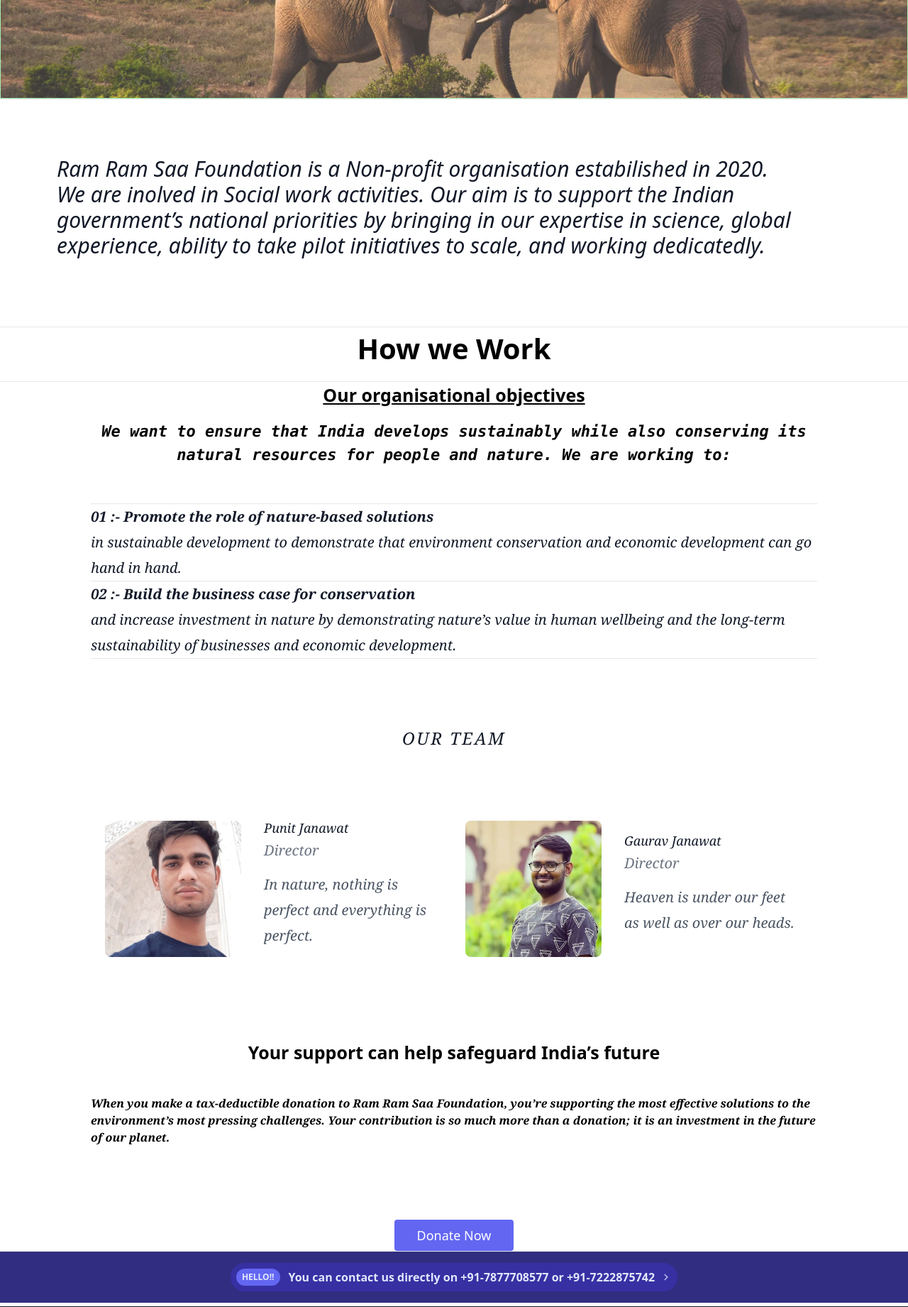
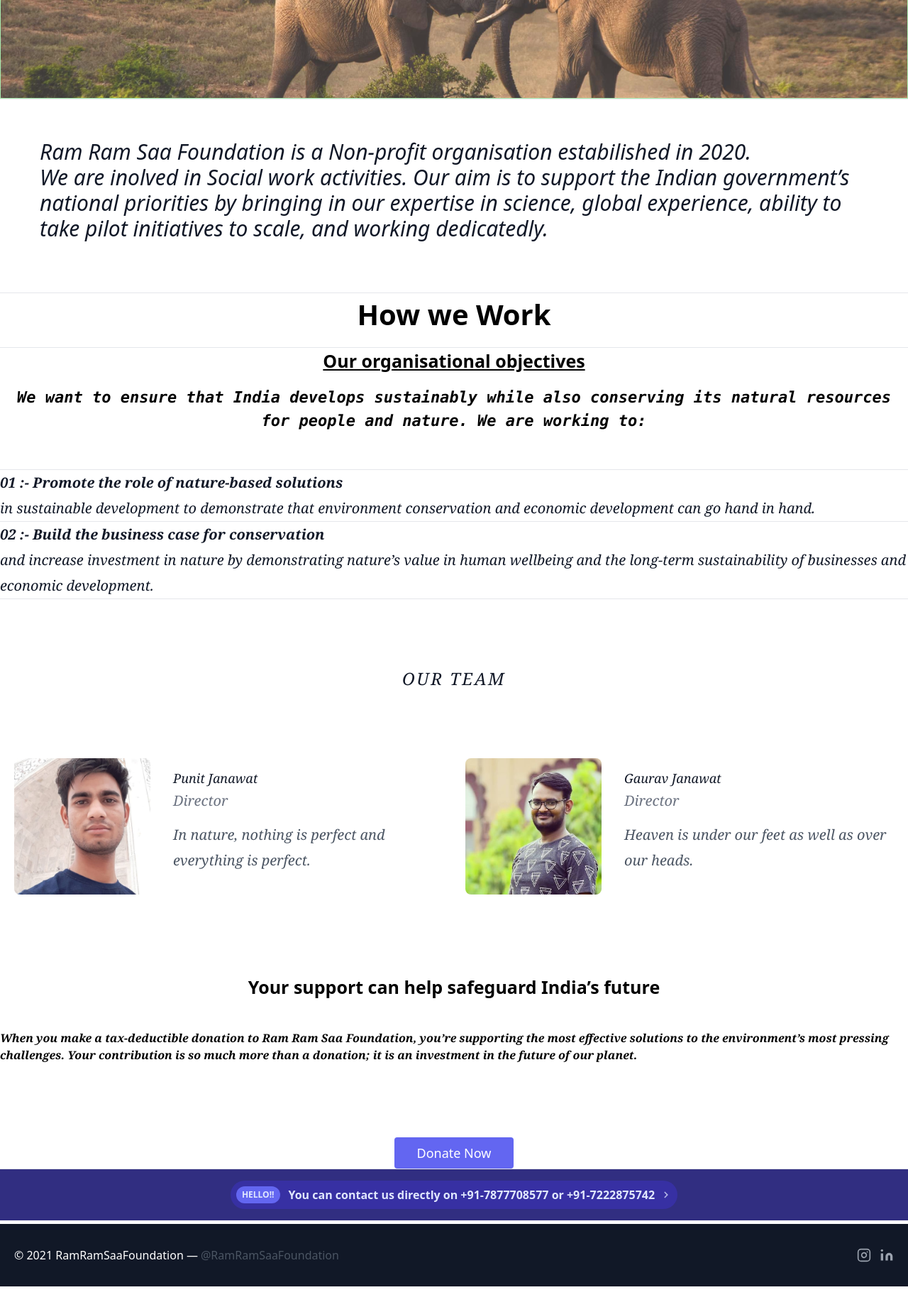
Before and after one commit to jaykumarsharma/ramramsaafoundation, a Flask app: page /about in a window 1280 px wide. Shown: the part 295-2136 px from the top of the page at 71% size. After the commit the page ends 2107 px from the top, so only its background shows below. Run offline with Flask 2, Linux system fonts and the light colour scheme.

Commit message:
Update about.html

```diff
--- a/templates/about.html
+++ b/templates/about.html
@@ -13,7 +13,7 @@ color: blanchedalmond;
 </div>
 <hr>
 
-<div class="sm:text-3xl text-2xl font-medium title-font mb-4 text-gray-900 p-20 font-sans italic"
+<div class="sm:text-3xl text-2xl font-medium title-font mb-4 text-gray-900 p-14 font-sans italic"
   style=" font-size: 30px;">Ram Ram Saa Foundation is a Non-profit organisation estabilished in 2020.<br>
   We are inolved in Social work activities.
   Our aim is to support the Indian government’s national priorities by bringing in our expertise in science, global
@@ -28,10 +28,10 @@ color: blanchedalmond;
 <hr>
 <div class="flex flex-col text-center w-full mb-4  " style=" font-size: 25px;"><u>Our organisational objectives</u>
 </div>
-<div class="flex flex-col text-center w-full mb-4  font-mono italic px-32" style=" font-size: 22px;">
+<div class="flex flex-col text-center w-full mb-4  font-mono italic px-22" style=" font-size: 22px;">
   We want to ensure that India develops sustainably while also conserving its natural resources for people and nature.
   We are working to:</div>
-<div class="sm:text-3xl text-2xl font-medium title-font mb-4 text-gray-900 px-32 font-serif italic"
+<div class="sm:text-3xl text-2xl font-medium title-font mb-4 text-gray-900 px-22 font-serif italic"
   style=" font-size: 20px;">
 
   <br>
@@ -92,7 +92,7 @@ color: blanchedalmond;
   <b>Your support can help safeguard India’s future</b>
 </div>
 <br>
-<div class=" px-32 font-serif italic">
+<div class=" px-22 font-serif italic">
   When you make a tax-deductible donation to Ram Ram Saa Foundation, you’re supporting the most effective solutions to
   the environment’s most pressing challenges. Your contribution is so much more than a donation; it is an investment in
   the future of our planet.
```
